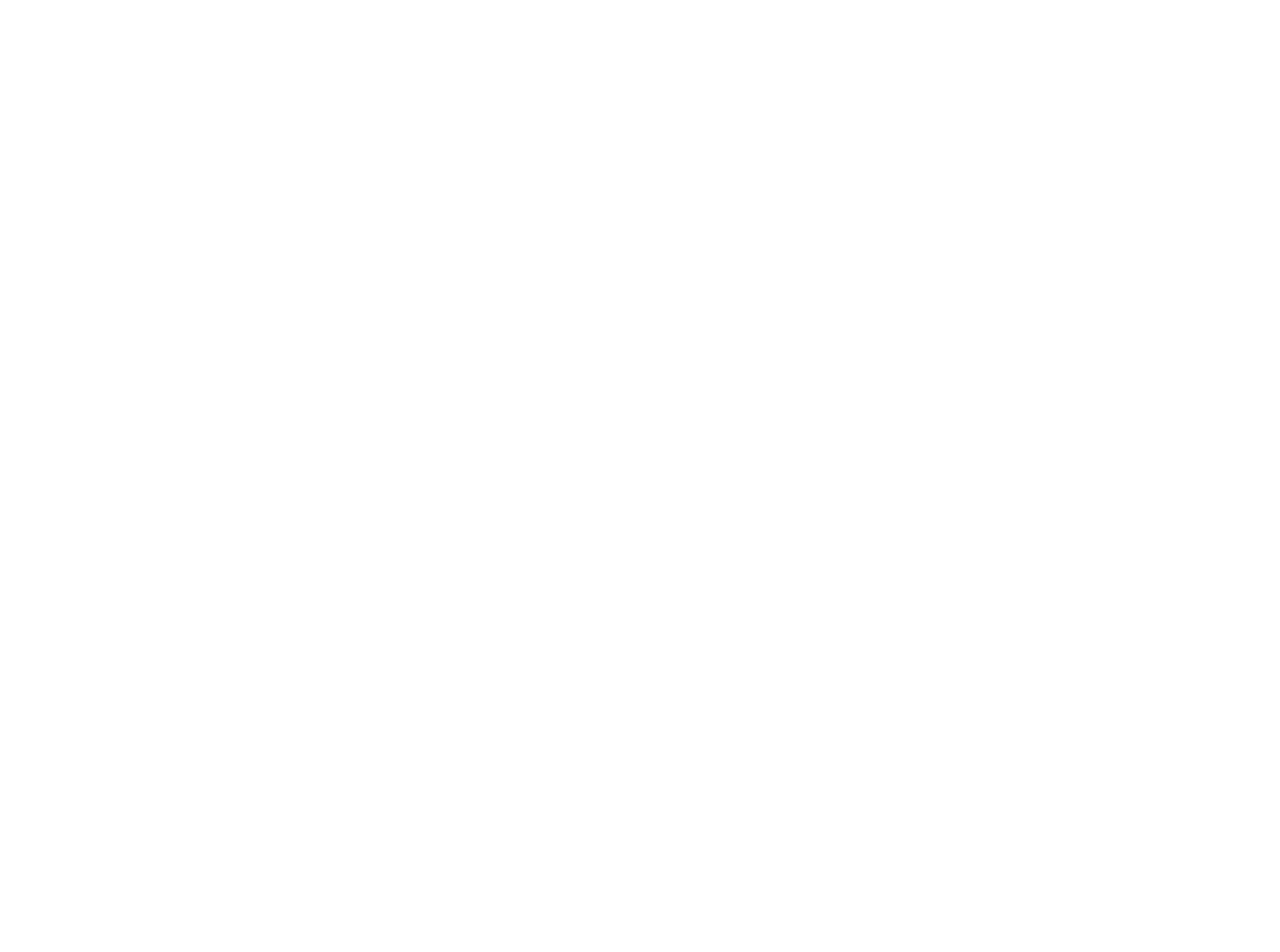
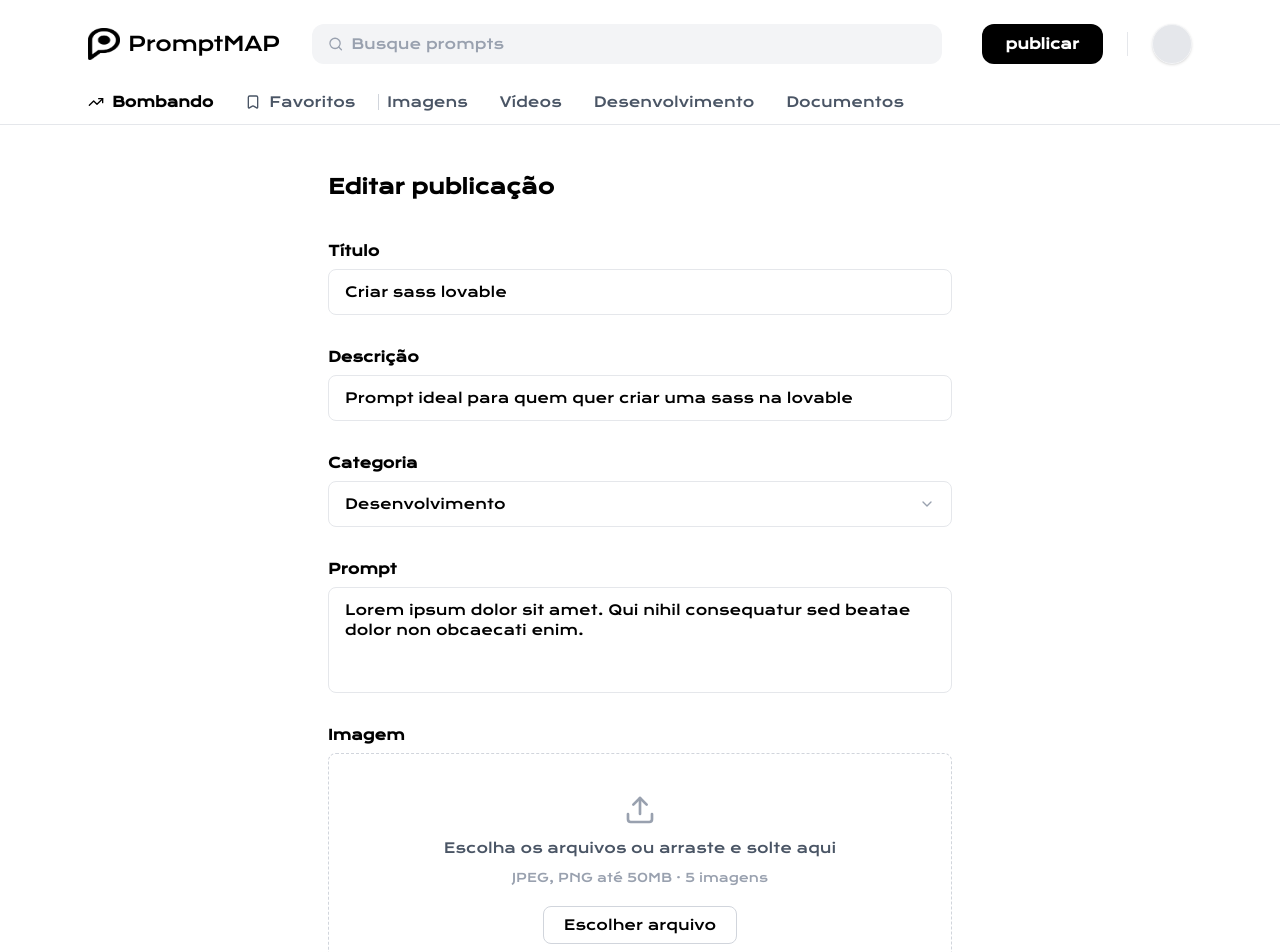
Before and after one commit to CaioTarso/promptmap-frontend, a Vue app: page /post/1/edit in a window 1280 px wide. Before the commit this address had no page. Shown: the top 952 px of the page. Before the commit the page ends 800 px from the top, so only its background shows below. Built offline with nearby package versions, Linux system fonts and the light colour scheme.

Commit message:
feat: implement create and edit post page with image upload functionality and routing integration

```diff
--- a/src/components/layout/HeaderGlobal.vue
+++ b/src/components/layout/HeaderGlobal.vue
@@ -39,9 +39,9 @@ const navItems = [
       </div>
 
       <div class="flex items-center gap-6">
-        <button class="bg-black text-white px-6 py-2.5 rounded-xl text-sm font-bold hover:bg-gray-800 transition-colors">
+        <router-link to="/create" class="bg-black text-white px-6 py-2.5 rounded-xl text-sm font-bold hover:bg-gray-800 transition-colors">
           publicar
-        </button>
+        </router-link>
 
         <div class="h-6 w-[1px] bg-gray-200"></div>
 
--- /dev/null
+++ b/src/pages/app/CreatePost.vue
@@ -0,0 +1,241 @@
+<script setup>
+import { ref, computed, onMounted } from 'vue';
+import { useRouter, useRoute } from 'vue-router';
+import { Upload, ChevronDown } from 'lucide-vue-next';
+import HeaderGlobal from '../../components/layout/HeaderGlobal.vue';
+
+const router = useRouter();
+const route = useRoute();
+
+const isEditMode = computed(() => !!route.params.id);
+const pageTitle = computed(() => isEditMode.value ? 'Editar publicação' : 'Publique seu prompt');
+const submitLabel = computed(() => isEditMode.value ? 'salvar' : 'publicar');
+
+const title = ref('');
+const category = ref('');
+const description = ref('');
+const promptText = ref('');
+const images = ref([]);
+const isDragging = ref(false);
+const categoryOpen = ref(false);
+
+const categories = [
+  'Imagens',
+  'Vídeos',
+  'Desenvolvimento',
+  'Documentos',
+];
+
+onMounted(() => {
+  if (isEditMode.value) {
+    const mockPost = {
+      title: 'Criar sass lovable',
+      description: 'Prompt ideal para quem quer criar uma sass na lovable',
+      category: 'Desenvolvimento',
+      promptText: 'Lorem ipsum dolor sit amet. Qui nihil consequatur sed beatae dolor non obcaecati enim.',
+    };
+    title.value = mockPost.title;
+    description.value = mockPost.description;
+    category.value = mockPost.category;
+    promptText.value = mockPost.promptText;
+  }
+});
+
+const selectCategory = (cat) => {
+  category.value = cat;
+  categoryOpen.value = false;
+};
+
+const handleDragOver = (e) => {
+  e.preventDefault();
+  isDragging.value = true;
+};
+
+const handleDragLeave = () => {
+  isDragging.value = false;
+};
+
+const handleDrop = (e) => {
+  e.preventDefault();
+  isDragging.value = false;
+  const files = Array.from(e.dataTransfer.files).filter(f =>
+    f.type.startsWith('image/')
+  );
+  addFiles(files);
+};
+
+const handleFileInput = (e) => {
+  const files = Array.from(e.target.files);
+  addFiles(files);
+};
+
+const addFiles = (files) => {
+  const maxFiles = 5;
+  const remaining = maxFiles - images.value.length;
+  const toAdd = files.slice(0, remaining);
+
+  toAdd.forEach(file => {
+    const reader = new FileReader();
+    reader.onload = (e) => {
+      images.value.push({
+        file,
+        preview: e.target.result,
+        name: file.name
+      });
+    };
+    reader.readAsDataURL(file);
+  });
+};
+
+const removeImage = (index) => {
+  images.value.splice(index, 1);
+};
+
+const handlePublish = () => {
+  const action = isEditMode.value ? 'Salvando' : 'Publicando';
+  console.log(`${action}:`, {
+    id: route.params.id || null,
+    title: title.value,
+    category: category.value,
+    description: description.value,
+    promptText: promptText.value,
+    images: images.value.map(i => i.name)
+  });
+};
+</script>
+
+<template>
+  <div class="min-h-screen bg-white">
+    <HeaderGlobal />
+
+    <main class="max-w-2xl mx-auto px-6 py-12">
+
+      <h1 class="text-xl font-bold text-black mb-10">{{ pageTitle }}</h1>
+
+      <form @submit.prevent="handlePublish" class="flex flex-col gap-8">
+
+        <div class="flex flex-col gap-2">
+          <label class="text-sm font-semibold text-black">Título</label>
+          <input
+            v-model="title"
+            type="text"
+            class="w-full border border-gray-200 rounded-lg px-4 py-3 text-sm text-black outline-none focus:border-gray-400 transition-colors"
+            placeholder=""
+          />
+        </div>
+
+        <div class="flex flex-col gap-2">
+          <label class="text-sm font-semibold text-black">Descrição</label>
+          <input
+            v-model="description"
+            type="text"
+            class="w-full border border-gray-200 rounded-lg px-4 py-3 text-sm text-black outline-none focus:border-gray-400 transition-colors"
+            placeholder=""
+          />
+        </div>
+
+        <div class="flex flex-col gap-2 relative">
+          <label class="text-sm font-semibold text-black">Categoria</label>
+          <button
+            type="button"
+            @click="categoryOpen = !categoryOpen"
+            class="w-full border border-gray-200 rounded-lg px-4 py-3 text-sm text-left flex items-center justify-between outline-none focus:border-gray-400 transition-colors"
+            :class="category ? 'text-black' : 'text-gray-400'"
+          >
+            {{ category || 'Selecione a categoria' }}
+            <ChevronDown class="w-4 h-4 text-gray-400 transition-transform" :class="{ 'rotate-180': categoryOpen }" />
+          </button>
+
+          <div
+            v-if="categoryOpen"
+            class="absolute top-full left-0 right-0 mt-1 bg-white border border-gray-200 rounded-lg shadow-lg z-10 overflow-hidden"
+          >
+            <button
+              v-for="cat in categories"
+              :key="cat"
+              type="button"
+              @click="selectCategory(cat)"
+              class="w-full px-4 py-2.5 text-sm text-left hover:bg-[#f3f4f6] transition-colors"
+              :class="category === cat ? 'text-black font-semibold bg-[#f3f4f6]' : 'text-gray-600'"
+            >
+              {{ cat }}
+            </button>
+          </div>
+        </div>
+
+        <div class="flex flex-col gap-2">
+          <label class="text-sm font-semibold text-black">Prompt</label>
+          <textarea
+            v-model="promptText"
+            rows="4"
+            class="w-full border border-gray-200 rounded-lg px-4 py-3 text-sm text-black outline-none focus:border-gray-400 transition-colors resize-none"
+            placeholder=""
+          ></textarea>
+        </div>
+
+        <div class="flex flex-col gap-2">
+          <label class="text-sm font-semibold text-black">Imagem</label>
+
+          <div
+            @dragover="handleDragOver"
+            @dragleave="handleDragLeave"
+            @drop="handleDrop"
+            class="border border-dashed border-gray-300 rounded-lg p-10 flex flex-col items-center justify-center gap-3 transition-colors cursor-pointer"
+            :class="isDragging ? 'border-black bg-gray-50' : 'bg-white hover:bg-[#fafafa]'"
+            @click="$refs.fileInput.click()"
+          >
+            <Upload class="w-8 h-8 text-gray-400" />
+            <p class="text-sm text-gray-600 text-center">
+              Escolha os arquivos ou arraste e solte aqui
+            </p>
+            <span class="text-xs text-gray-400">JPEG, PNG até 50MB · 5 imagens</span>
+
+            <button
+              type="button"
+              class="mt-2 border border-gray-300 rounded-lg px-5 py-2 text-sm text-black hover:bg-gray-50 transition-colors"
+              @click.stop="$refs.fileInput.click()"
+            >
+              Escolher arquivo
+            </button>
+          </div>
+
+          <input
+            ref="fileInput"
+            type="file"
+            accept="image/jpeg,image/png"
+            multiple
+            class="hidden"
+            @change="handleFileInput"
+          />
+
+          <div v-if="images.length" class="flex gap-3 mt-3 flex-wrap">
+            <div
+              v-for="(img, index) in images"
+              :key="index"
+              class="relative w-20 h-20 rounded-lg overflow-hidden border border-gray-200 group"
+            >
+              <img :src="img.preview" :alt="img.name" class="w-full h-full object-cover" />
+              <button
+                type="button"
+                @click="removeImage(index)"
+                class="absolute inset-0 bg-black/50 flex items-center justify-center opacity-0 group-hover:opacity-100 transition-opacity"
+              >
+                <span class="text-white text-xs font-bold">✕</span>
+              </button>
+            </div>
+          </div>
+        </div>
+
+        <div>
+          <button
+            type="submit"
+            class="bg-black text-white px-8 py-3 rounded-xl text-sm font-bold hover:bg-gray-800 transition-colors"
+          >
+            {{ submitLabel }}
+          </button>
+        </div>
+
+      </form>
+    </main>
+  </div>
+</template>
--- a/src/router/index.js
+++ b/src/router/index.js
@@ -2,6 +2,7 @@ import { createRouter, createWebHistory } from 'vue-router';
 import LandindPage from '../pages/LandindPage.vue';
 import Home from '../pages/app/Home.vue';
 import PostViewer from '../pages/app/Posts.vue';
+import CreatePost from '../pages/app/CreatePost.vue';
 
 const routes = [
     {
@@ -19,6 +20,17 @@ const routes = [
         name: 'PostViewer',
         component: PostViewer,
         props: true
+    },
+    {
+        path: '/create',
+        name: 'CreatePost',
+        component: CreatePost
+    },
+    {
+        path: '/post/:id/edit',
+        name: 'EditPost',
+        component: CreatePost,
+        props: true
     }
 ];
 
```
